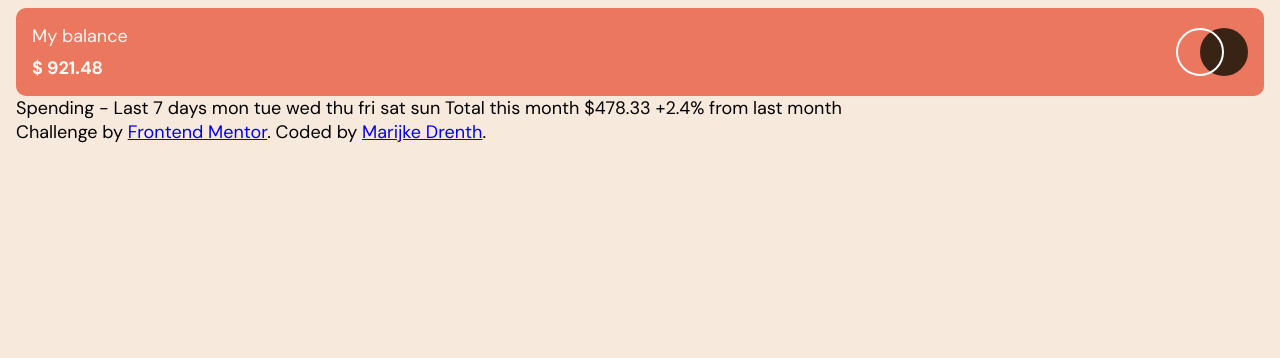
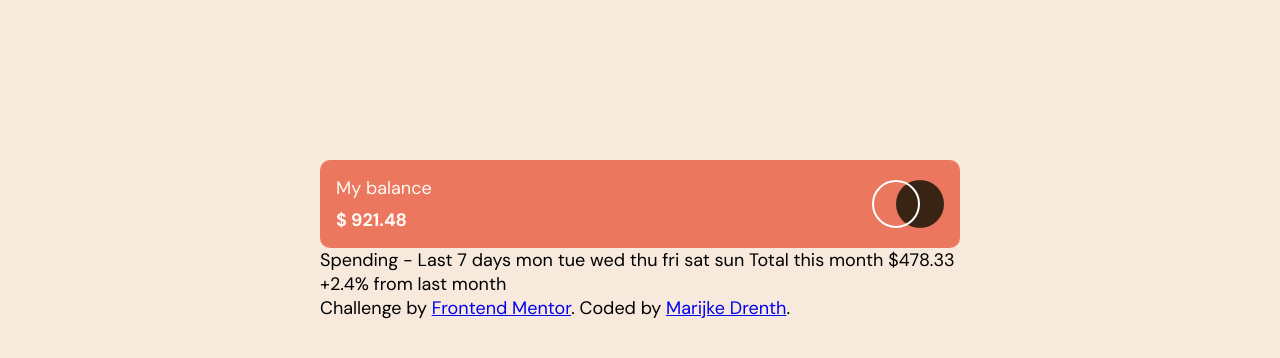
Before and after one commit to mldrenth/expenses_chart_component, a React (Create React App) app: page / in a window 1280 px wide. Shown: the top 358 px of the page. Built offline with nearby package versions, Linux system fonts and the light colour scheme.

Commit message:
Add balance card for desktop

```diff
--- a/src/styles/App.scss
+++ b/src/styles/App.scss
@@ -6,6 +6,12 @@ body {
   font-family: variables.$font-stack;
   background-color: variables.$neutralCream;
   margin: 0.5rem;
+}
+
+@media screen and (min-width: 45em) {
+  body {
+    margin: 10rem;
+  }
 }
 
 p {
```
